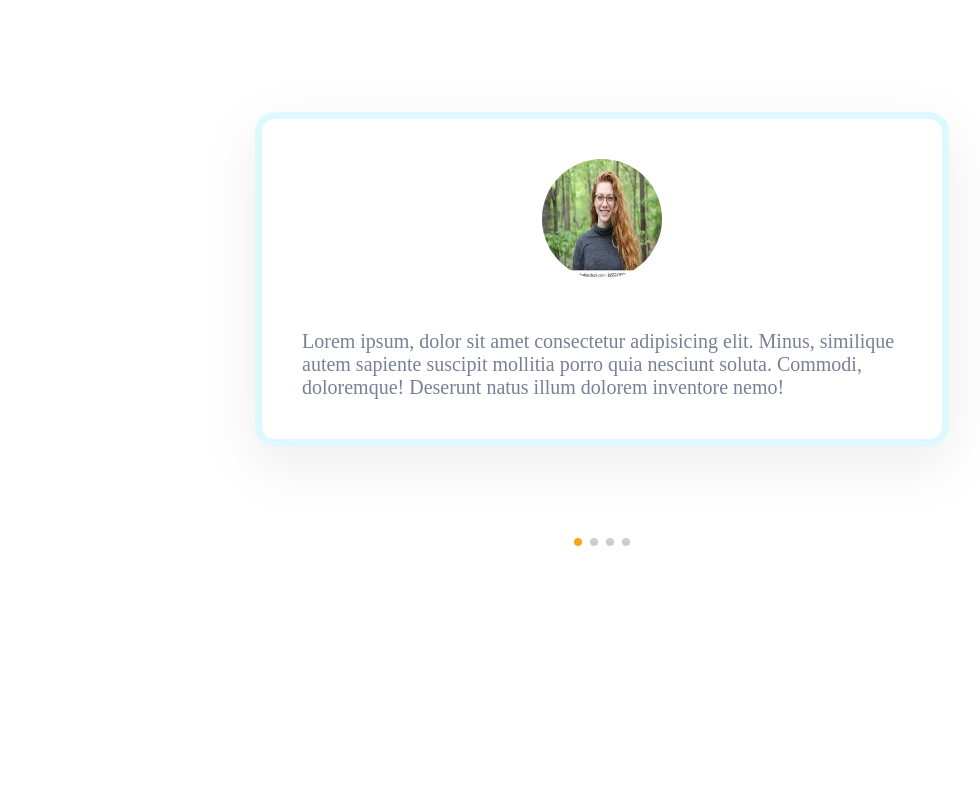
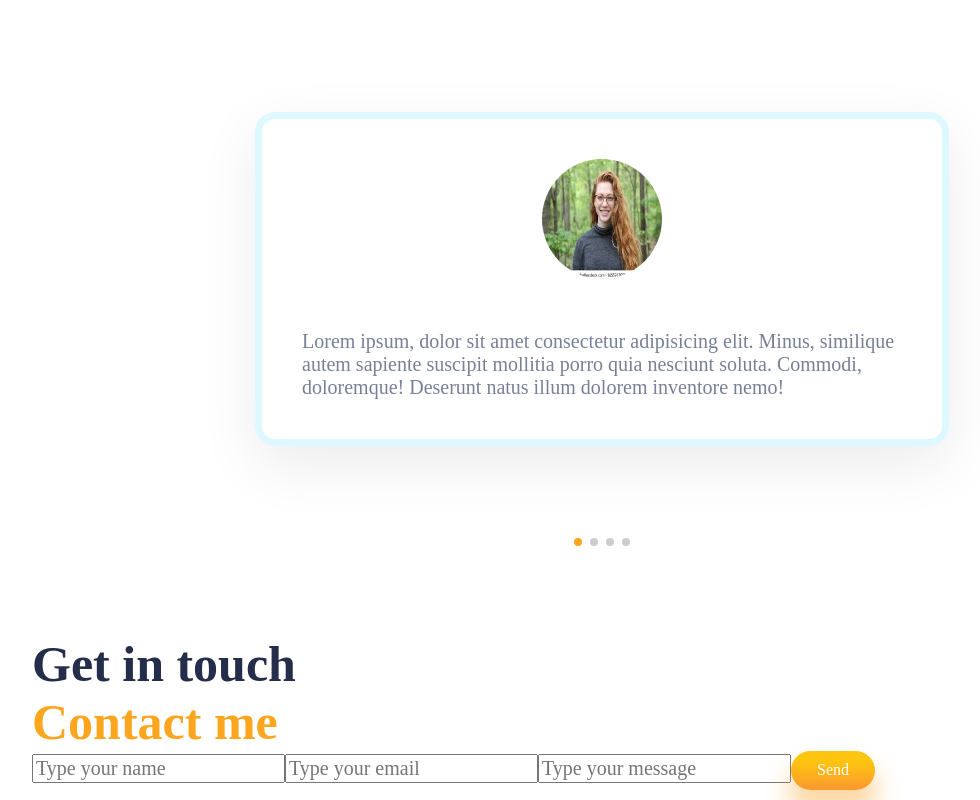
Before and after one commit to JuwelShaikh/new-prot-react, a React (Create React App) app: page / in a window 1280 px wide. Shown: the part 3971-4771 px from the top of the page, without its empty margins (38-1018 px from the left). Before the commit the page ends 4616 px from the top, so only its background shows below. Built offline with nearby package versions, Linux system fonts and the light colour scheme; a web font is replaced by a local one.

Commit message:
Contact form elements added

```diff
--- a/src/Components/Contact/Contact.jsx
+++ b/src/Components/Contact/Contact.jsx
@@ -3,8 +3,21 @@ import '../Contact/Contact.css'
 
 const Contact = () => {
     return (
-        <div>
-
+        <div className='contact-form'>
+            <div className="w-left">
+                <div className="awesome">
+                    <span>Get in touch</span>
+                    <span>Contact me</span>
+                </div>
+            </div>
+            <div className="c-right">
+                <form action="#">
+                    <input type="text" name='user_name' className='user' placeholder='Type your name' />
+                    <input type="email" name='user_email' className='user' placeholder='Type your email' />
+                    <input type="message" name='user_message' className='user' placeholder='Type your message' />
+                    <input type="submit" name='user_name' className='button' value='Send'/>
+                </form>
+            </div>
         </div>
     );
 };
```
